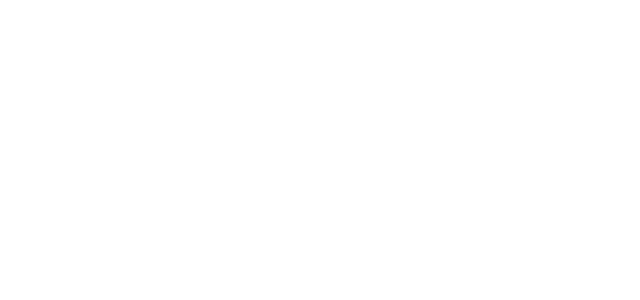
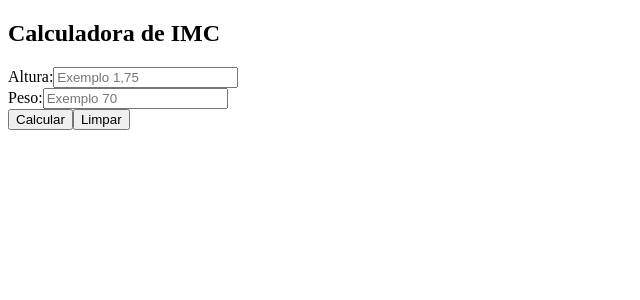
Before and after one commit to joaolucasalves010/calculadora_imc_react, a React (Vite) app in the folder calculadora_imc/: page / in a window 1280 px wide. Shown: the top 300 px of the page, without its empty margins (0-640 px from the left). Built offline with nearby package versions, Linux system fonts and the light colour scheme.

Commit message:
criação de component

```diff
--- a/calculadora_imc/src/App.jsx
+++ b/calculadora_imc/src/App.jsx
@@ -1,4 +1,5 @@
 import { useState } from "react";
+import ImcCalc from "./components/ImcCalc.jsx";
 import "./App.css";
 
 function App() {
@@ -6,7 +7,9 @@
 
   return (
     <>
-      <div className="container"></div>
+      <div className="container">
+        <ImcCalc />
+      </div>
     </>
   );
 }
--- /dev/null
+++ b/calculadora_imc/src/components/ImcCalc.jsx
@@ -0,0 +1,37 @@
+import "./ImcCalc.css";
+
+const ImcCalc = () => {
+  return (
+    <div id="calc-container">
+      <h2>Calculadora de IMC</h2>
+      <form id="imc-form">
+        <div className="form-inputs">
+          <div className="form-control">
+            <label htmlFor="height">Altura:</label>
+            <input
+              type="text"
+              name="height"
+              id="height"
+              placeholder="Exemplo 1,75"
+            />
+          </div>
+          <div className="form-control">
+            <label htmlFor="weight">Peso:</label>
+            <input
+              type="text"
+              name="weight"
+              id="weight"
+              placeholder="Exemplo 70"
+            />
+          </div>
+        </div>
+        <div className="action-control">
+          <button>Calcular</button>
+          <button>Limpar</button>
+        </div>
+      </form>
+    </div>
+  );
+};
+
+export default ImcCalc;
```
Also changed, not shown: calculadora_imc/src/components/ImcCalc.css (added).
